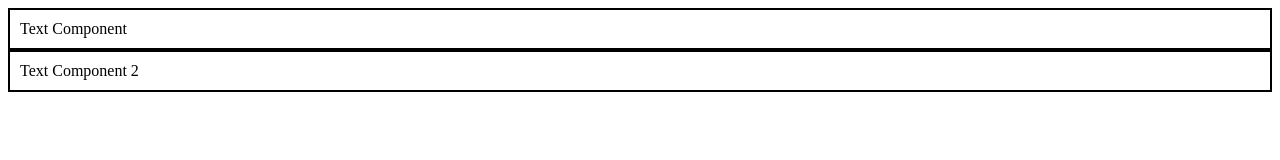
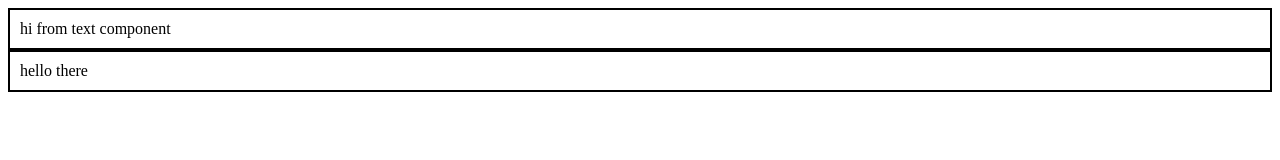
Before and after one commit to NishaM2/React-hooks, a React (Vite) app in the folder week-6-experiments/: page / in a window 1280 px wide. Shown: the top 160 px of the page. Built offline with nearby package versions, Linux system fonts and the light colour scheme.

Commit message:
standard syntax of wrapper

```diff
--- a/week-6-experiments/src/App.jsx
+++ b/week-6-experiments/src/App.jsx
@@ -2,26 +2,28 @@
 
 function App() {
   return <div>
-    <CardWrapper innerComponent={<TextComponent/>} />
-    <CardWrapper innerComponent={<TextComponent2/>} />
+
+    <CardWrapper>
+      <TextComponent/>
+    </CardWrapper>
+
+    <CardWrapper>
+      <div>
+        hello there
+      </div>
+    </CardWrapper>
   </div>;
 }
 
-function CardWrapper({innerComponent}) {
+function CardWrapper({children}) {
   return <div style={{border: "2px solid black", padding: 10}}>
-    {innerComponent}
+    {children}
   </div>
 }
 
 function TextComponent() {
   return <div>
-    Text Component
-  </div>
-}
-
-function TextComponent2() {
-  return <div>
-    Text Component 2
+    hi from text component
   </div>
 }
 
```
